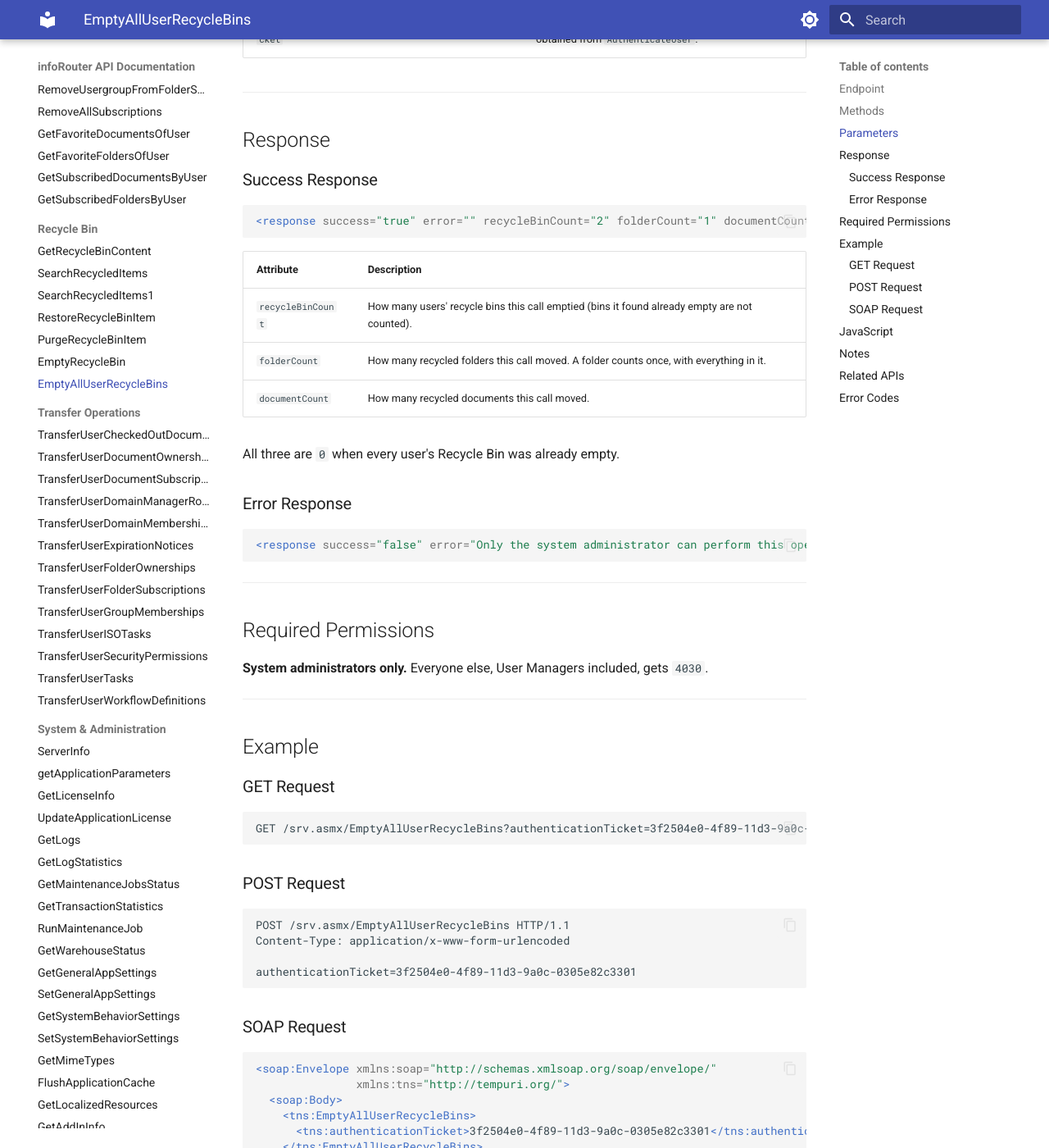
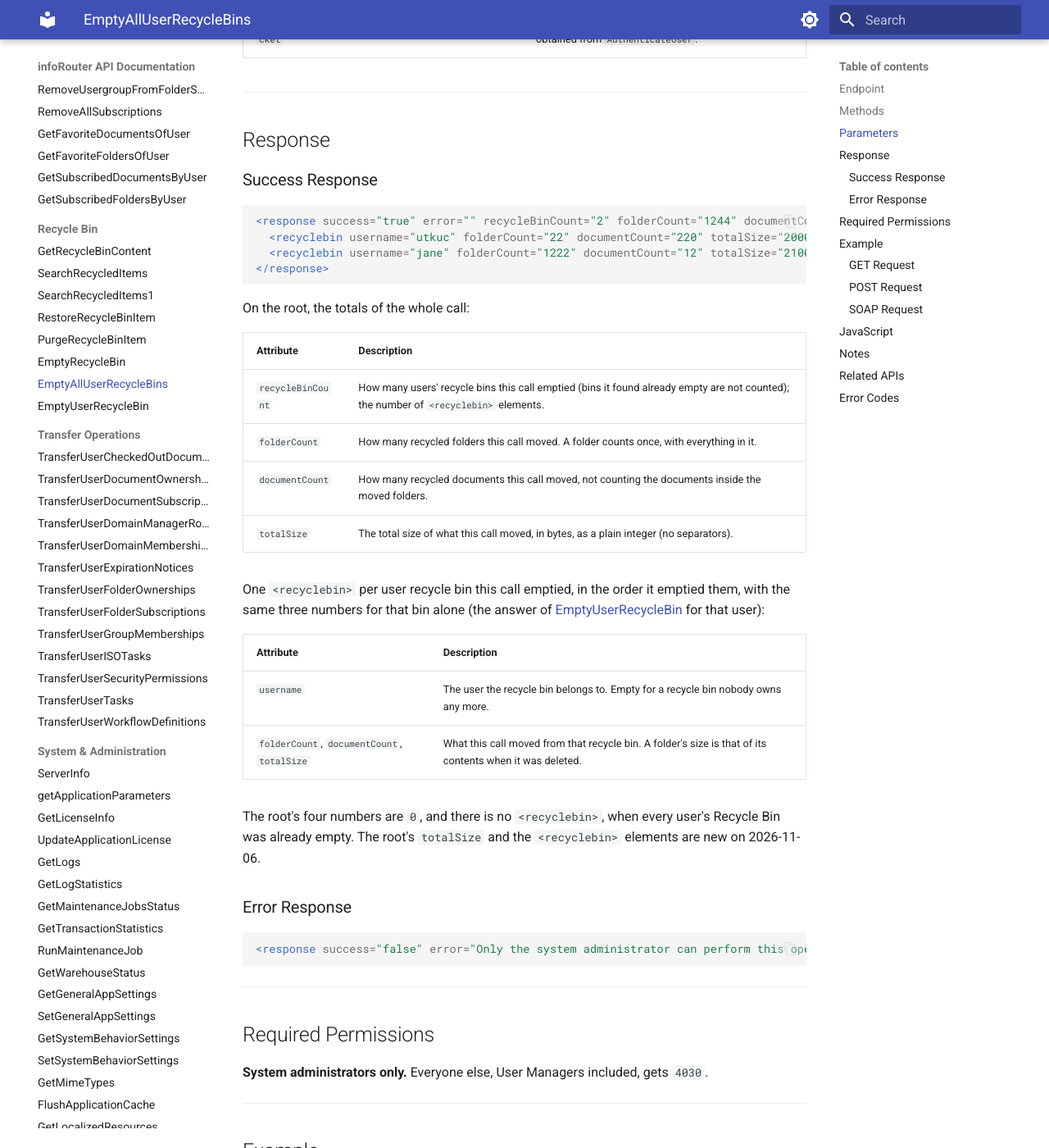
Before and after one commit to inforouter/apidocs, an MkDocs documentation site: the page built from docs/EmptyAllUserRecycleBins.md, in a window 1280 px wide and 1400 px high, scrolled down 820 px. Shown: the whole window at 82% size. Built offline with MkDocs 1.6.1 and Material for MkDocs 9.7.7, drawn with Linux system fonts in a browser that asks for light colours; some of the changed text lies outside the part shown.

Commit message:
EmptyUserRecycleBin; folderCount, documentCount and totalSize on the three empties
New page EmptyUserRecycleBin (index, nav). EmptyRecycleBin answers the three numbers; EmptyAllUserRecycleBins
answers its totals plus totalSize and one <recyclebin> per bin emptied. Rules page: five ways to empty.

Co-Authored-By: Claude Opus 5.5 <noreply@anthropic.com>

````diff
--- a/docs/EmptyAllUserRecycleBins.md
+++ b/docs/EmptyAllUserRecycleBins.md
@@ -32,16 +32,31 @@ recycle bin's automatic purge, if it is configured, applies to them from then on
 ### Success Response
 
 ```xml
-<response success="true" error="" recycleBinCount="2" folderCount="1" documentCount="2" />
+<response success="true" error="" recycleBinCount="2" folderCount="1244" documentCount="232" totalSize="410046">
+  <recyclebin username="utkuc" folderCount="22" documentCount="220" totalSize="200023" />
+  <recyclebin username="jane" folderCount="1222" documentCount="12" totalSize="210023" />
+</response>
 ```
+
+On the root, the totals of the whole call:
 
 | Attribute | Description |
 |-----------|-------------|
-| `recycleBinCount` | How many users' recycle bins this call emptied (bins it found already empty are not counted). |
+| `recycleBinCount` | How many users' recycle bins this call emptied (bins it found already empty are not counted); the number of `<recyclebin>` elements. |
 | `folderCount` | How many recycled folders this call moved. A folder counts once, with everything in it. |
-| `documentCount` | How many recycled documents this call moved. |
+| `documentCount` | How many recycled documents this call moved, not counting the documents inside the moved folders. |
+| `totalSize` | The total size of what this call moved, in bytes, as a plain integer (no separators). |
 
-All three are `0` when every user's Recycle Bin was already empty.
+One `<recyclebin>` per user recycle bin this call emptied, in the order it emptied them, with the same three
+numbers for that bin alone (the answer of [EmptyUserRecycleBin](EmptyUserRecycleBin.md) for that user):
+
+| Attribute | Description |
+|-----------|-------------|
+| `username` | The user the recycle bin belongs to. Empty for a recycle bin nobody owns any more. |
+| `folderCount`, `documentCount`, `totalSize` | What this call moved from that recycle bin. A folder's size is that of its contents when it was deleted. |
+
+The root's four numbers are `0`, and there is no `<recyclebin>`, when every user's Recycle Bin was already empty.
+The root's `totalSize` and the `<recyclebin>` elements are new on 2026-11-06.
 
 ### Error Response
 
@@ -114,6 +129,10 @@ at a time.
 ```javascript
 const result = await call('EmptyAllUserRecycleBins', { authenticationTicket: ticket });
 console.log(`${result.getAttribute('recycleBinCount')} recycle bins emptied`);
+for (const bin of result.getElementsByTagName('recyclebin')) {
+  console.log(`${bin.getAttribute('username')}: ${bin.getAttribute('documentCount')} documents, ` +
+              `${bin.getAttribute('folderCount')} folders, ${Number(bin.getAttribute('totalSize')).toLocaleString()} bytes`);
+}
 
 // If the request was dropped before an answer came back, calling it again carries on.
 // The items are now in the system recycle bin: SearchRecycledItems1 with searchIn=1 finds them, and
@@ -126,7 +145,8 @@ console.log(`${result.getAttribute('recycleBinCount')} recycle bins emptied`);
   item moves to the system recycle bin in a transaction of its own, together with its delete-log entries. A call
   that is cut off (a timeout, a dropped connection, a server restart) leaves every item either moved and logged
   or untouched. **Calling it again carries on** with what the users' Recycle Bins still hold, so a client that
-  got no answer simply calls it again. The counts of a repeated call cover only what that call moved.
+  got no answer simply calls it again. The counts of a repeated call cover only what that call moved; a call that
+  is cut off answers nothing, so what it did is not reported anywhere but in the delete log.
 - **Nothing is destroyed.** To remove the items for good, purge them from the system recycle bin with
   [PurgeRecycleBinItem](PurgeRecycleBinItem.md).
 - **Logged.** Every moved item is written to the delete log as a recycle-bin empty by the calling administrator,
@@ -140,6 +160,7 @@ console.log(`${result.getAttribute('recycleBinCount')} recycle bins emptied`);
 ## Related APIs
 
 - [EmptyRecycleBin](EmptyRecycleBin.md) - Empty the current user's own Recycle Bin into the system recycle bin
+- [EmptyUserRecycleBin](EmptyUserRecycleBin.md) - Empty one user's Recycle Bin, with counts and total size (admin only)
 - [SearchRecycledItems1](SearchRecycledItems1.md) - Search the Recycle Bins a page at a time; `searchIn=1` for the system recycle bin only (admin only)
 - [RestoreRecycleBinItem](RestoreRecycleBinItem.md) - Restore a recycled item
 - [PurgeRecycleBinItem](PurgeRecycleBinItem.md) - Permanently delete a single recycled item (admin only)
--- a/mkdocs.yml
+++ b/mkdocs.yml
@@ -552,6 +552,7 @@ nav:
     - PurgeRecycleBinItem: PurgeRecycleBinItem.md
     - EmptyRecycleBin: EmptyRecycleBin.md
     - EmptyAllUserRecycleBins: EmptyAllUserRecycleBins.md
+    - EmptyUserRecycleBin: EmptyUserRecycleBin.md
 
   - Transfer Operations:
     - TransferUserCheckedOutDocuments: TransferUserCheckedOutDocuments.md
````
Also changed, not shown: docs/EmptyRecycleBin.md (+16 -6 lines), docs/EmptyUserRecycleBin.md (added, +163 -0 lines), docs/index.md (+1 -0 lines), docs/rules/recycle-bin.md (+5 -3 lines).
